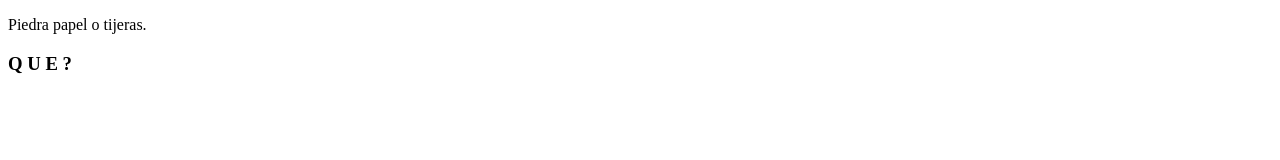
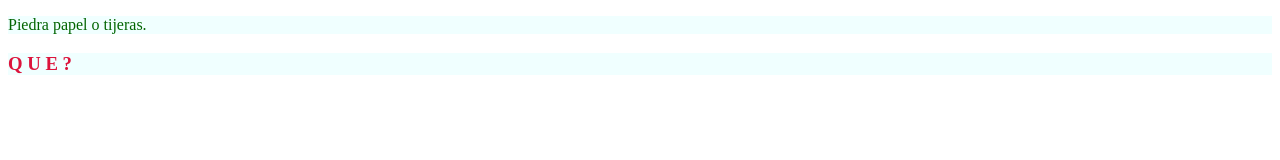
Before and after one commit to Francisco-gg/modulo-8, a plain HTML site: page index.html in a window 1280 px wide. Drawn offline with Linux system fonts and the light colour scheme.

Commit message:
ahora si con estilos

```diff
--- a/index.html
+++ b/index.html
@@ -11,9 +11,8 @@
 </head>
 
 <style>
-
-    h3 {style="color:crimson; font-size: 14;"}
-    p {style="color:crimson; font-size: 14;"}
+h3{color: crimson; background-color: azure;}
+p{color: darkgreen; background-color:azure;}
 </style>
 
 <body>
```
